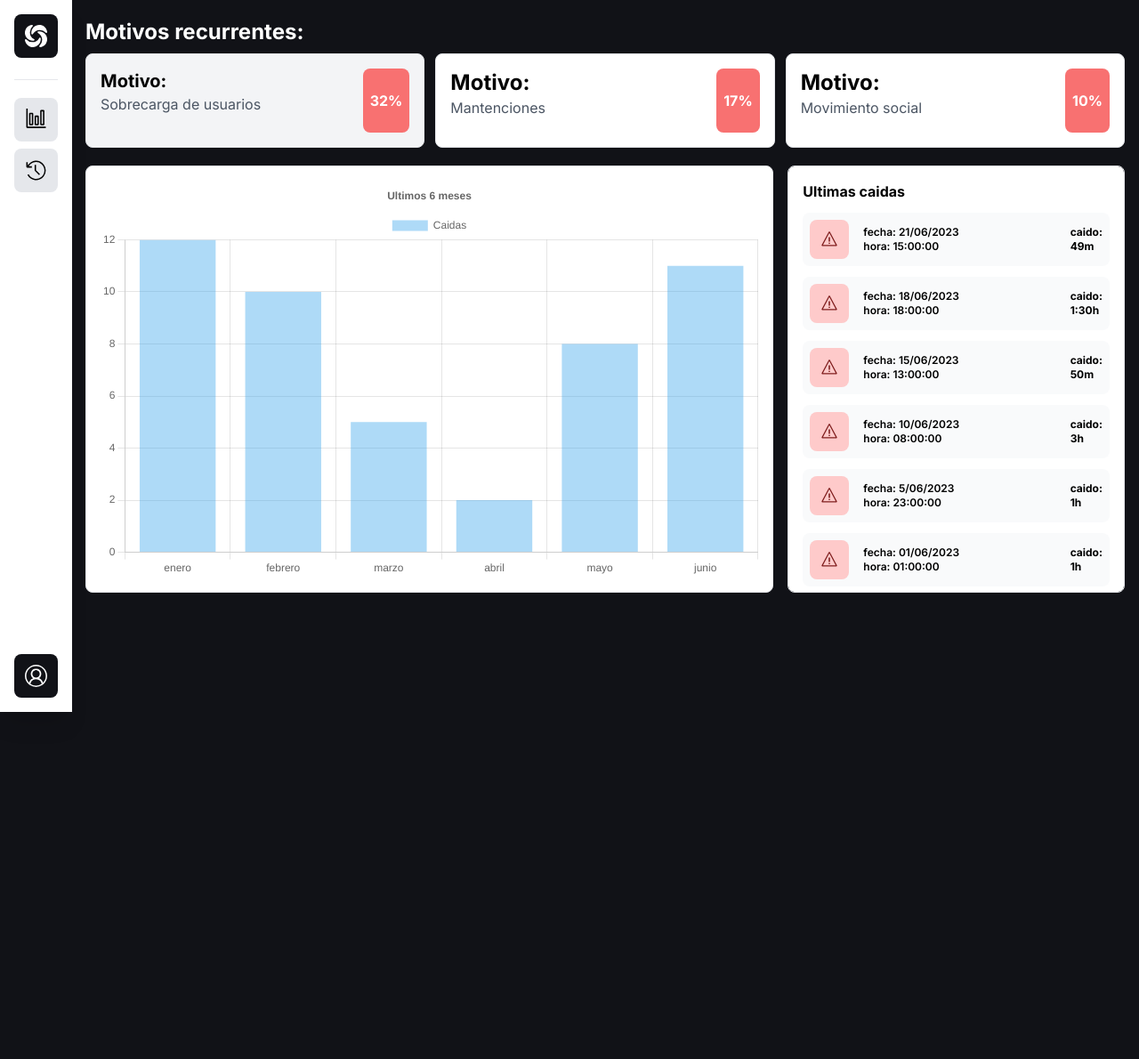
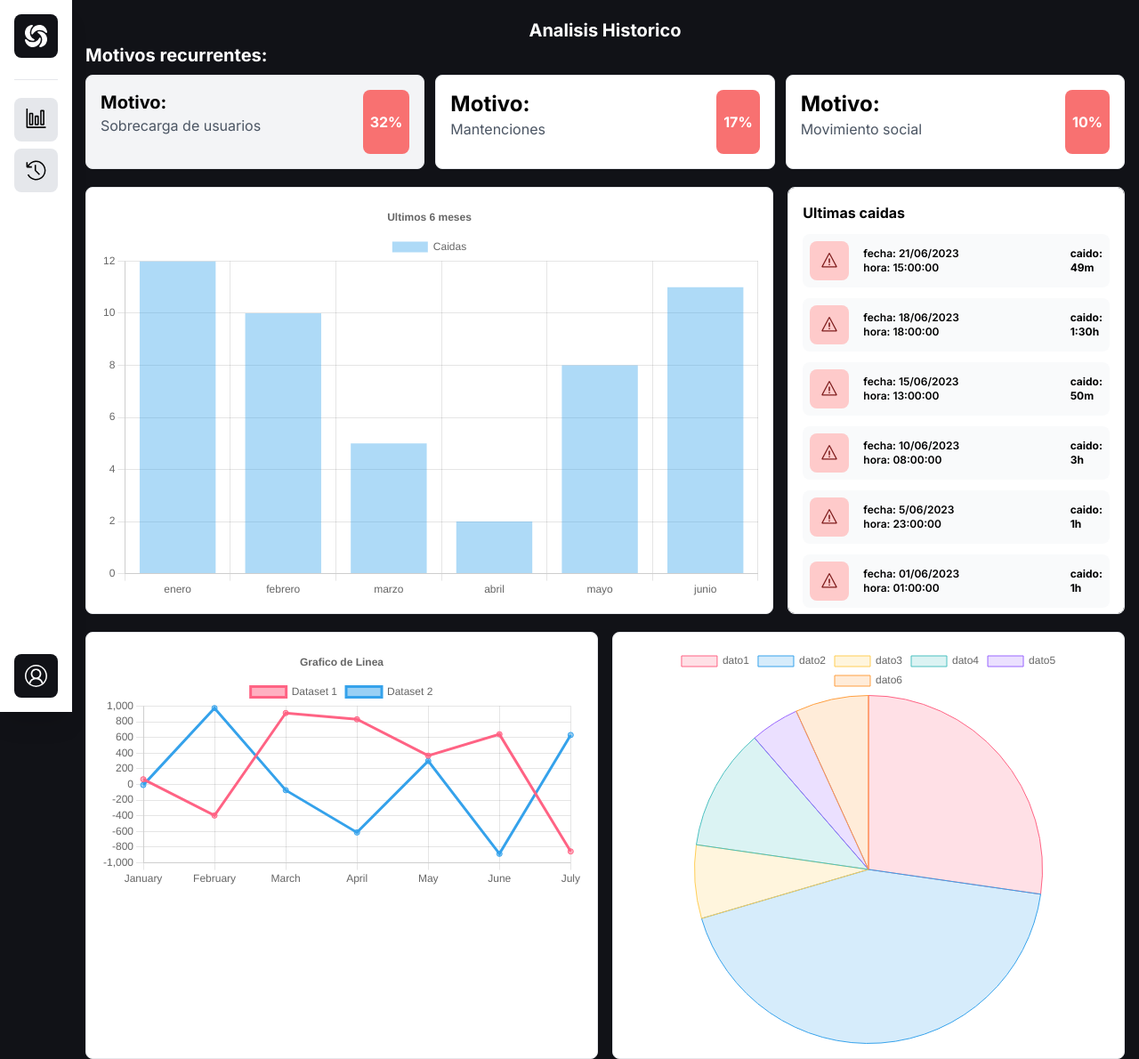
Before and after one commit to jocasas/algopre-web, a Next.js app: page /historicalPage in a window 1280 px wide. Shown: the whole page at 89% size. Before the commit the page ends 800 px from the top, so only its background shows below. Built offline with nearby package versions, Linux system fonts and the light colour scheme.

Commit message:
graficos nuevos
se insertaron 2 graficos adicionales para el template

```diff
--- a/package.json
+++ b/package.json
@@ -26,6 +26,7 @@
     "typescript": "5.0.4"
   },
   "devDependencies": {
+    "@faker-js/faker": "^8.0.2",
     "prisma": "^4.14.1"
   }
 }
--- /dev/null
+++ b/src/app/historicalPage/components/Graficoej.tsx
@@ -0,0 +1,68 @@
+'use client'
+import React from 'react';
+import {
+  Chart as ChartJS,
+  CategoryScale,
+  LinearScale,
+  PointElement,
+  LineElement,
+  Title,
+  Tooltip,
+  Legend,
+} from 'chart.js';
+import { Line } from 'react-chartjs-2';
+import { faker } from '@faker-js/faker';
+
+ChartJS.register(
+  CategoryScale,
+  LinearScale,
+  PointElement,
+  LineElement,
+  Title,
+  Tooltip,
+  Legend
+);
+
+export const options = {
+  responsive: true,
+  plugins: {
+    legend: {
+      position: 'top' as const,
+    },
+    title: {
+      display: true,
+      text: 'Grafico de Linea',
+    },
+  },
+};
+
+const labels = ['January', 'February', 'March', 'April', 'May', 'June', 'July'];
+
+export const data = {
+  labels,
+  datasets: [
+    {
+      label: 'Dataset 1',
+      data: labels.map(() => faker.number.int({ min: -1000, max: 1000 })),
+      borderColor: 'rgb(255, 99, 132)',
+      backgroundColor: 'rgba(255, 99, 132, 0.5)',
+    },
+    {
+      label: 'Dataset 2',
+      data: labels.map(() => faker.number.int({ min: -1000, max: 1000 })),
+      borderColor: 'rgb(53, 162, 235)',
+      backgroundColor: 'rgba(53, 162, 235, 0.5)',
+    },
+  ],
+};
+
+const Graficoej = () => {
+  return (
+    <div className='w-full md:col-span-1 relative lg:h-[60vh] h-[50vh] m-auto p-4 border rounded-lg bg-white'>
+      <Line options={options} data={data} />
+    </div>
+
+  )
+}
+
+export default Graficoej
--- /dev/null
+++ b/src/app/historicalPage/components/Graficoej2.tsx
@@ -0,0 +1,44 @@
+'use client';
+import React from 'react'
+
+import { Chart as ChartJS, ArcElement, Tooltip, Legend } from 'chart.js';
+import { Pie } from 'react-chartjs-2';
+
+ChartJS.register(ArcElement, Tooltip, Legend);
+
+export const data = {
+    labels: ['dato1', 'dato2', 'dato3', 'dato4', 'dato5', 'dato6'],
+    datasets: [
+        {
+            label: '# of Votes',
+            data: [12, 19, 3, 5, 2, 3],
+            backgroundColor: [
+                'rgba(255, 99, 132, 0.2)',
+                'rgba(54, 162, 235, 0.2)',
+                'rgba(255, 206, 86, 0.2)',
+                'rgba(75, 192, 192, 0.2)',
+                'rgba(153, 102, 255, 0.2)',
+                'rgba(255, 159, 64, 0.2)',
+            ],
+            borderColor: [
+                'rgba(255, 99, 132, 1)',
+                'rgba(54, 162, 235, 1)',
+                'rgba(255, 206, 86, 1)',
+                'rgba(75, 192, 192, 1)',
+                'rgba(153, 102, 255, 1)',
+                'rgba(255, 159, 64, 1)',
+            ],
+            borderWidth: 1,
+        },
+    ],
+};
+
+const Graficoej2 = () => {
+    return (
+        <div className='w-full md:col-span-1 relative lg:h-[60vh] h-[50vh] m-auto p-4 border rounded-lg bg-white flex justify-center'>
+            <Pie data={data} />
+        </div>
+    )
+}
+
+export default Graficoej2
--- a/src/app/historicalPage/components/HistoricFalls.jsx
+++ b/src/app/historicalPage/components/HistoricFalls.jsx
@@ -1,5 +1,4 @@
 "use client";
-
 import React from 'react';
 import { useState, useEffect } from 'react';
 import { Bar } from 'react-chartjs-2';
@@ -41,11 +40,11 @@ const HistoricFalls = () => {
     }, [])
 
     return (
-        <>
-            <div className='w-full md:col-span-2 relative lg:h-[60vh] h-[50vh] m-auto p-4 border rounded-lg bg-white'>
-                <Bar data={chartData} options={ChartOptions} />
-            </div>
-        </>
+
+        <div className='w-full md:col-span-2 relative lg:h-[60vh] h-[50vh] m-auto p-4 border rounded-lg bg-white'>
+            <Bar data={chartData} options={ChartOptions} />
+        </div>
+
     )
 }
 
--- a/src/app/historicalPage/components/ProbableFallsCards.jsx
+++ b/src/app/historicalPage/components/ProbableFallsCards.tsx
@@ -3,7 +3,7 @@ import React from 'react'
 const ProbableFallsCards = () => {
     return (
         <>
-            <h1 className='font-bold text-2xl'>Motivos recurrentes:</h1>
+            <h1 className='font-bold text-xl'>Motivos recurrentes:</h1>
             <div className='grid lg:grid-cols-3 gap-3 pt-2 mb-5'>
                 <div className='col-span-1 bg-gray-100 flex justify-between w-full border p-4 rounded-lg'>
                     <div className='flex flex-col w-full pb-4 text-black'>
--- a/src/app/historicalPage/page.tsx
+++ b/src/app/historicalPage/page.tsx
@@ -2,14 +2,25 @@ import React from 'react'
 import ProbableFallsCards from './components/ProbableFallsCards'
 import HistoricFalls from './components/HistoricFalls'
 import LastFalls from './components/LastFalls'
+import Graficoej from './components/Graficoej'
+import Graficoej2 from './components/Graficoej2'
 
 const page = () => {
   return (
     <div className='pt-5'>
+      <div className='flex justify-center'>
+        <div className='font-bold text-xl text-white'>
+          Analisis Historico
+        </div>
+      </div>
       <ProbableFallsCards />
       <div className='grid md:grid-cols-3 grid-cols-1 gap-4'>
         <HistoricFalls />
         <LastFalls />
+      </div>
+      <div className="grid md:grid-cols-2 grid-cols-1 gap-4 pt-5 ">
+        <Graficoej/>
+        <Graficoej2/>
       </div>
     </div>
   )
--- a/src/app/layout.tsx
+++ b/src/app/layout.tsx
@@ -12,6 +12,7 @@ const inter = Inter({ subsets: ['latin'] });
 
 export default function RootLayout({ children }: { children: React.ReactNode }) {
   return (
+    //para hacer un layout de otras paginas solo retornar un div (sin colorcar los tags html body y main) sino da error
     <html className={inter.className}>
       <body className='flex bg-[#111217]'>
         <main className='w-full h-screen text-white'>
```
Also changed, not shown: src/app/components/Sidebar.tsx (renamed from src/app/components/Sidebar.jsx), src/app/historicalPage/components/LastFalls.tsx (renamed from src/app/historicalPage/components/LastFalls.jsx), 1 other file (tests, documents, lock files or other folders).
